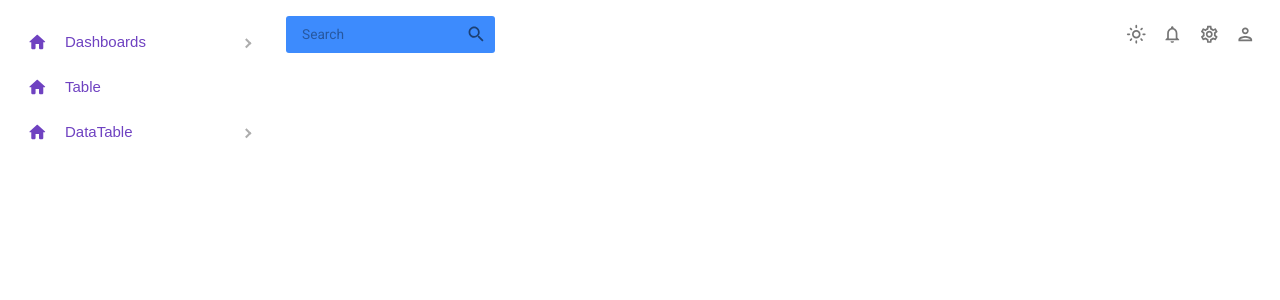
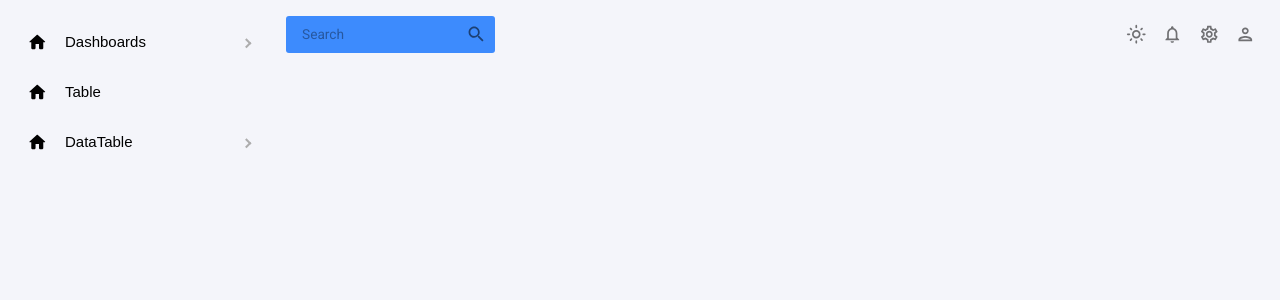
Before and after one commit to hasan-furkan/hfk-template, a React (Create React App) app: page / in a window 1280 px wide. Shown: the top 300 px of the page. Built offline with nearby package versions, Linux system fonts and the light colour scheme.

Commit message:
dynamic sidebar

```diff
--- a/src/layouts/Sidebar.js
+++ b/src/layouts/Sidebar.js
@@ -6,31 +6,49 @@ import {tokens} from "../theme";
 import {useTheme} from "@mui/material";
 import Box from "@mui/material/Box";
 import MenuOutlinedIcon from "@mui/icons-material/MenuOutlined";
+import {checkPermissions} from "../utils/checkPermission"
+
 const Sidebar = () => {
     const theme = useTheme();
     const colors = tokens(theme.palette.mode);
     const [isCollapsed, setIsCollapsed] = useState(false);
+    const [activeMenuItem, setActiveMenuItem] = useState(null);
+    const userRole = 'user'
+
+    const handleMenuItemClick = (menuItem) => {
+        setActiveMenuItem(menuItem);
+    };
     return (
         <Box
             sx={{
-                "& .pro-inner-item:before": {
-                    backgroundColor: "white !important",
+                "& .pro-sidebar .pro-menu .pro-menu-item.active": {
+                    backgroundColor:`${colors.purple[500]} !important`,
+                    borderTopRightRadius: "25px",
+                    borderBottomRightRadius: "25px",
+                    color: colors.light[300],
+                },
+                "& .pro-sidebar .pro-menu > ul > .pro-sub-menu > .pro-inner-list-item ": {
+                    backgroundColor: `${theme.palette.mode === 'dark' ? colors.black[300] : colors.light[300]} !important`,
+                    padding: "-10px 0 0 10px"
                 },
                 "& .pro-sidebar-inner": {
-                    background: `${theme.palette.mode === 'dark' ? colors.black[500] : colors.light[500]} !important`,
-                    border: 'none'
+                    background: `${theme.palette.mode === 'dark' ? colors.black[300] : colors.light[300]} !important`,
+                    height: '100vh',
                 },
                 "& .pro-icon-wrapper": {
                     backgroundColor: "transparent !important",
                 },
                 "& .pro-inner-item": {
-                    padding: "5px 35px 5px 20px !important",
+                    padding: "5px 20px 5px 20px !important",
+                    borderTopRightRadius: "25px",
+                    borderBottomRightRadius: "25px",
+                    marginBottom: "5px",
+                    color: theme.palette.mode === "dark" ? colors.light[500] : colors.black[500]
                 },
                 "& .pro-inner-item:hover": {
-                    color: "#868dfb !important",
-                },
-                "& .pro-menu-item.active": {
-                    color: "red !important",
+                    color: colors.light[500],
+                    backgroundColor:`${colors.purple[500]}`,
+
                 },
             }}
         >
@@ -42,13 +60,31 @@ const Sidebar = () => {
                 }}>
                     {navigation.map((nav) =>
                         nav.children ? (
-                            <SubMenu title={nav.title} icon={nav.icon} key={nav.id}>
-                                {nav.children.map((child) => (
-                                    <MenuItem key={child.id}>{child.title}</MenuItem>
-                                ))}
+                            <SubMenu title={nav.title}
+                                     icon={nav.icon}
+                                     key={nav.id}
+                                     disabled={!checkPermissions(userRole, nav.permission)}
+                            >
+                                {nav.children &&
+                                    nav.children.map((child) =>
+                                        child.permission.includes(userRole) &&
+                                        <MenuItem
+                                            key={child.id}
+                                            disabled={!checkPermissions(userRole, nav.permission)}
+                                            active={activeMenuItem === child}
+                                            onClick={() => handleMenuItemClick(child)}
+                                        >
+                                            {child.title}
+                                        </MenuItem>
+                                    )}
                             </SubMenu>
                         ) : (
-                            <MenuItem key={nav.title} icon={nav.icon}>
+                            <MenuItem
+                                key={nav.title}
+                                icon={nav.icon}
+                                active={activeMenuItem === nav}
+                                onClick={() => handleMenuItemClick(nav)}
+                            >
                                 {nav.title}
                             </MenuItem>
                         )
--- a/src/navigation/vertical/dashboards.js
+++ b/src/navigation/vertical/dashboards.js
@@ -12,19 +12,22 @@ export default [
         id: 'analyticsDash',
         title: 'Analytics',
         icon: <HomeRoundedIcon size={12} />,
-        navLink: '/'
+        navLink: '/',
+        permission: ["admin", "manager", "user"]
       },
       {
         id: 'analyticsDash2',
-        title: 'Analytics',
+        title: 'Analytics2',
         icon: <HomeRoundedIcon size={12} />,
-        navLink: '/'
+        navLink: '/',
+        permission: ["admin", "manager", "user"]
       },
       {
         id: 'analyticsDash3',
-        title: 'Analytics',
+        title: 'Analytics3',
         icon: <HomeRoundedIcon size={12} />,
-        navLink: '/'
+        navLink: '/',
+        permission: ["admin", "manager"]
       },
     ]
   }
--- a/src/navigation/vertical/tables.js
+++ b/src/navigation/vertical/tables.js
@@ -6,7 +6,7 @@ export default [
     id: 'tablesReactstrap',
     title: 'Table',
     icon: <HomeRoundedIcon size={20} />,
-    navLink: '/tables/reactstrap'
+    navLink: '/tables/reactstrap',
   },
   {
     id: 'dataTable',
@@ -17,13 +17,15 @@ export default [
         id: 'dtBasic',
         title: 'Basic',
         icon: <HomeRoundedIcon size={12} />,
-        navLink: '/datatables/basic'
+        navLink: '/datatables/basic',
+        permission: ["admin", "manager", "user"]
       },
       {
         id: 'dtAdvance',
         title: 'Advanced',
         icon: <HomeRoundedIcon size={12} />,
-        navLink: '/datatables/advance'
+        navLink: '/datatables/advance',
+        permission: ["admin", "manager", "user"]
       }
     ]
   }
--- a/src/theme.js
+++ b/src/theme.js
@@ -3,8 +3,7 @@ import { createTheme } from "@mui/material/styles";
 
 // color design tokens export
 export const tokens = (mode) => ({
-    ...(mode === "dark"
-        ? {
+    ...( {
             grey: {
                 100: "#F8F9FA",
                 200: "#E9ECEF",
@@ -127,141 +126,14 @@ export const tokens = (mode) => ({
                 900: "#032830",
             },
             black: {
-                500: "#000"
+                500: "#000",
+                300: "#28243D"
             },
             light: {
-                500: "#FFF"
+                500: "#FFF",
+                300: "#F4F5FA"
             }
-        }
-        : {
-            grey: {
-                100: "#F8F9FA",
-                200: "#E9ECEF",
-                300: "#DEE2E6",
-                400: "#CED4DA",
-                500: "#ADB5BD",
-                600: "#6C757D",
-                700: "#495057",
-                800: "#343A40",
-                900: "#212529",
-            },
-            primary: {
-                100: "#CFE2FF",
-                200: "#9EC5FE",
-                300: "#6EA8FE",
-                400: "#3D8BFD",
-                500: "#0D6EFD",
-                600: "#0A58CA",
-                700: "#084298",
-                800: "#052C65",
-                900: "#031633",
-            },
-            indigo: {
-                100: "#E0CFFC",
-                200: "#C29FFA",
-                300: "#A370F7",
-                400: "#8540f5",
-                500: "#6610F2",
-                600: "#520DC2",
-                700: "#3D0A91",
-                800: "#290661",
-                900: "#140330",
-            },
-            purple: {
-                100: "#E2D9F3",
-                200: "#C5B3E6",
-                300: "#A98EDA",
-                400: "#8C68CD",
-                500: "#6F42C1",
-                600: "#59359A",
-                700: "#432874",
-                800: "#2C1A4D",
-                900: "#160D27",
-            },
-            pink: {
-                100: "#F7D6E6",
-                200: "#EFADCE",
-                300: "#E685B5",
-                400: "#DE5C9D",
-                500: "#D63384",
-                600: "#AB296A",
-                700: "#801F4F",
-                800: "#561435",
-                900: "#2B0A1A",
-            },
-            red: {
-                100: "#F8D7DA",
-                200: "#F1AEB5",
-                300: "#EA868F",
-                400: "#E35D6A",
-                500: "#DC3545",
-                600: "#B02A37",
-                700: "#842029",
-                800: "#58151C",
-                900: "#2C0B0E",
-            },
-            orange: {
-                100: "#FFE5D0",
-                200: "#FECBA1",
-                300: "#FEB272",
-                400: "#FD9843",
-                500: "#FD7E14",
-                600: "#CA6510",
-                700: "#984C0C",
-                800: "#653208",
-                900: "#331904",
-            },
-            yellow: {
-                100: "#FFF3CD",
-                200: "#FFE69C",
-                300: "#FFDA6A",
-                400: "#FFCD39",
-                500: "#FFC107",
-                600: "#CC9A06",
-                700: "#997404",
-                800: "#664D03",
-                900: "#332701",
-            },
-            green: {
-                100: "#D1E7DD",
-                200: "#A3CFBB",
-                300: "#75B798",
-                400: "#479F76",
-                500: "#198754",
-                600: "#146c43",
-                700: "#0F5132",
-                800: "#0A3622",
-                900: "#051B11",
-            },
-            teal: {
-                100: "#D2F4EA",
-                200: "#A6E9D5",
-                300: "#79DFC1",
-                400: "#4DD4AC",
-                500: "#20C997",
-                600: "#1AA179",
-                700: "#13795B",
-                800: "#0D503C",
-                900: "#06281E",
-            },
-            cyan: {
-                100: "#CFF4FC",
-                200: "#9EEAF9",
-                300: "#6EDFF6",
-                400: "#3DD5F3",
-                500: "#0DCAF0",
-                600: "#0AA2C0",
-                700: "#087990",
-                800: "#055160",
-                900: "#032830",
-            },
-            black: {
-                500: "#000"
-            },
-            light: {
-                500: "#FFF"
-            }
-        }),
+        })
 });
 
 // mui theme settings
@@ -303,7 +175,7 @@ export const themeSettings = (mode) => {
                         light: colors.grey[100],
                     },
                     background: {
-                        default: colors.black[500],
+                        default: colors.black[300],
                     },
                 }
                 : {
@@ -338,7 +210,7 @@ export const themeSettings = (mode) => {
                         light: colors.grey[100],
                     },
                     background: {
-                        default: colors.light[500],
+                        default: colors.light[300],
                     },
                 }),
         },
--- /dev/null
+++ b/src/utils/checkPermission.js
@@ -0,0 +1,15 @@
+export const checkPermissions = (userRole, itemPermissions) => {
+    if (!itemPermissions) {
+        // Menü öğesi için belirtilen herhangi bir rol yoksa, her kullanıcıya izin verilir
+        return true;
+    }
+
+    if (!userRole) {
+        // Kullanıcı rolü belirtilmediyse, hiçbir menü öğesine erişemez
+        console.log("bu item kapali")
+        return false;
+    }
+
+    // Menü öğesi için belirtilen rollerden herhangi birine sahipse, erişime izin verilir
+    return itemPermissions.some((role) => role === userRole);
+}
```
